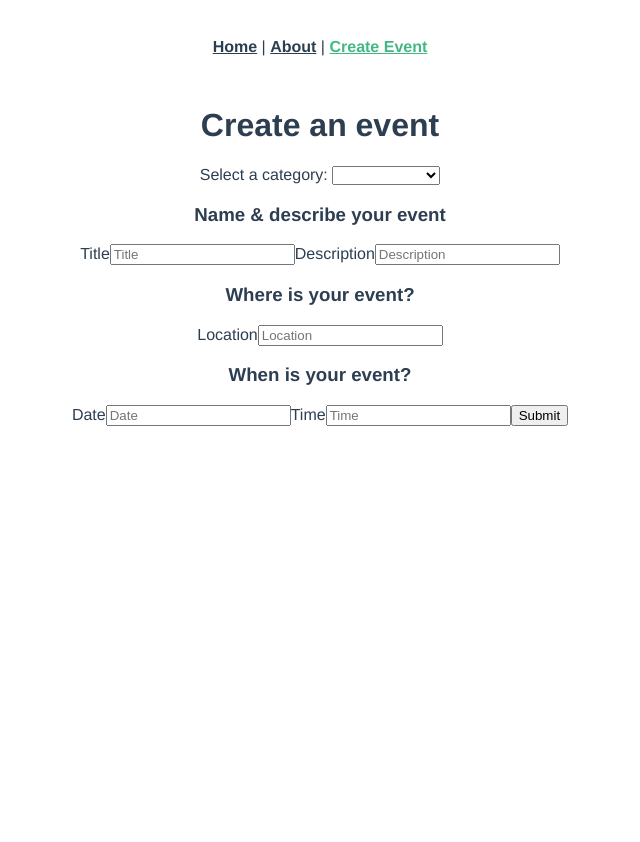
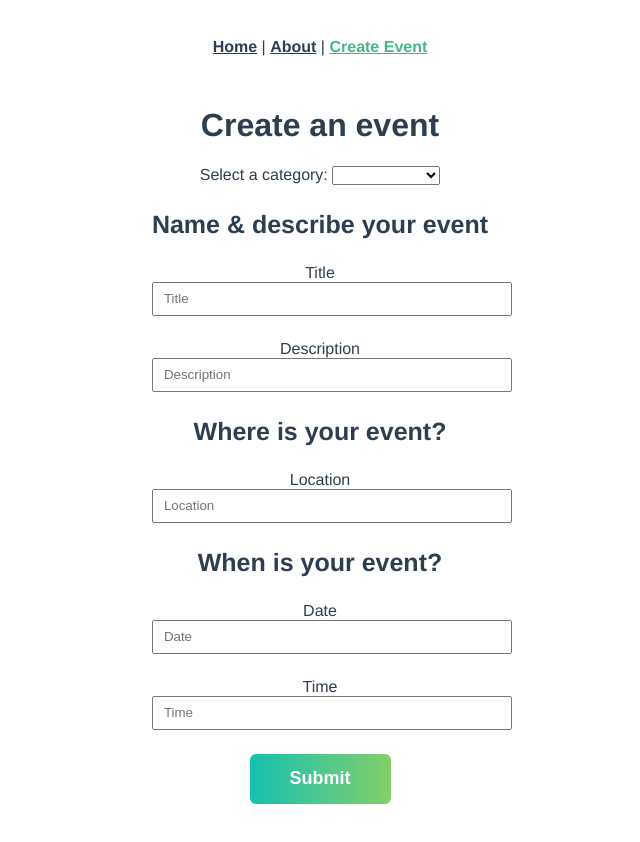
Before and after one commit to SuhelMakkad/vue-events-ui, a Vue app: page /event/create in a window 1280 px wide. Shown: the top 842 px of the page, without its empty margins (320-960 px from the left). Before the commit the page ends 800 px from the top, so only its background shows below. Built offline with nearby package versions, Linux system fonts and the light colour scheme.

Commit message:
added stylings

```diff
--- a/src/App.vue
+++ b/src/App.vue
@@ -1,5 +1,5 @@
 <template>
-  <nav>
+  <nav id="nav">
     <router-link :to="{ name: 'EventList' }">Home</router-link> |
     <router-link :to="{ name: 'AboutView' }">About</router-link> |
     <router-link :to="{ name: 'EventCreate' }">Create Event</router-link>
@@ -29,20 +29,72 @@
   color: #2c3e50;
 }
 
-nav {
+button {
+  align-items: center;
+  height: 50px;
+  padding: 0 40px;
+  background: linear-gradient(to right, #16c0b0, #84cf6a);
+  color: #ffffff;
+  border: none;
+  border-radius: 6px;
+  font-size: 18px;
+  font-weight: 800;
+  cursor: pointer;
+  transition: all 0.2s linear;
+}
+
+button:hover {
+  -webkit-transform: scale(1.02);
+  transform: scale(1.01);
+  box-shadow: 0 3px 12px 0 rgba(0, 0, 0, 0.2);
+}
+
+h2 {
+  font-size: 40px;
+  font-weight: 700;
+}
+
+h3 {
+  font-size: 25px;
+  font-weight: 700;
+}
+
+h4 {
+  font-size: 20px;
+  font-weight: 700;
+}
+
+input {
+  display: block;
+  width: 100%;
+  height: 30px;
+  margin-bottom: 24px;
+}
+
+input[type="text"] {
+  padding: 0px 10px;
+}
+
+input:focus {
+  border-color: #16c0b0;
+  outline: 0;
+}
+
+select:focus {
+  border-color: #16c0b0;
+  outline: 0;
+}
+
+#nav {
   padding: 30px;
 }
 
-nav a {
+#nav a {
   font-weight: bold;
   color: #2c3e50;
 }
 
-nav a.router-link-exact-active {
+#nav a.router-link-exact-active {
   color: #42b983;
 }
-
-h4 {
-  font-size: 1.15rem;
-}
 </style>
--- a/src/views/EventCreate.vue
+++ b/src/views/EventCreate.vue
@@ -78,3 +78,13 @@ export default {
   },
 };
 </script>
+
+<style scoped>
+.form-container {
+  display: flex;
+  justify-content: center;
+  flex-direction: column;
+  align-items: center;
+  margin-bottom: 10%;
+}
+</style>
```
